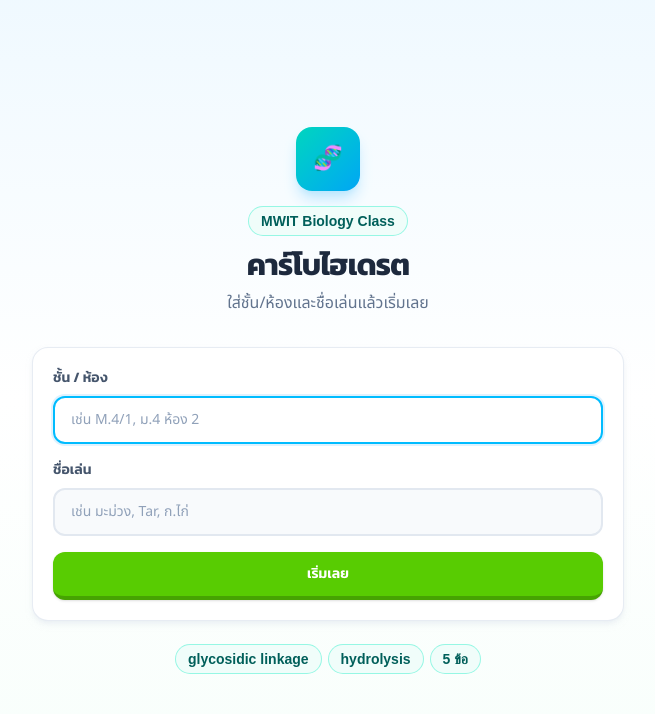
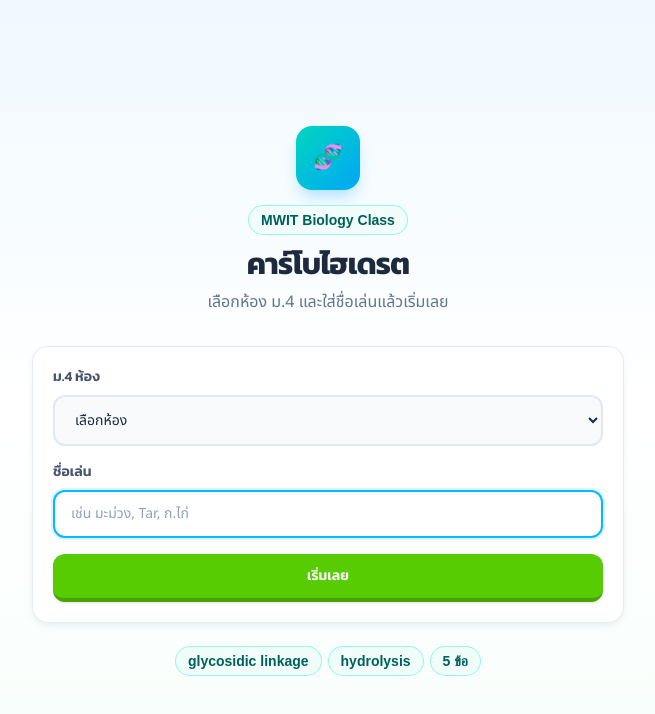
Before and after one commit to asenayai/carb-quiz, a Next.js app: page / in a window 1280 px wide. Shown: the top 714 px of the page, without its empty margins (312-967 px from the left). Built offline with nearby package versions, Linux system fonts and the light colour scheme; a web font is replaced by a local one.

Commit message:
Restrict class selection to M.4 rooms 1–10.
Replace free-text room entry with a dropdown of M.4/1–M.4/10 on the home page and validate the same options server-side for admin filtering.

Co-authored-by: Cursor <cursoragent@cursor.com>

```diff
--- a/app/api/admin/settings/route.ts
+++ b/app/api/admin/settings/route.ts
@@ -1,11 +1,12 @@
 import { NextResponse } from "next/server";
 import { z } from "zod";
+import { CLASS_ROOMS, mergeClassLabels } from "@/lib/class-rooms";
 import { setSetting } from "@/lib/quiz-settings";
 import { getSupabase } from "@/lib/supabase/server";
 import { checkAdminPassword } from "@/lib/utils";
 
 const bodySchema = z.object({
-  currentClass: z.string().trim().min(1).max(48).optional(),
+  currentClass: z.enum(CLASS_ROOMS).optional(),
 });
 
 export async function POST(request: Request) {
@@ -49,12 +50,10 @@ export async function GET(request: Request) {
       .select("class_label")
       .eq("quiz_id", "carb-ap");
 
-    const classLabels = [
-      ...new Set([
-        config.currentClass,
-        ...(classes || []).map((r) => r.class_label as string),
-      ]),
-    ].filter(Boolean);
+    const classLabels = mergeClassLabels([
+      config.currentClass,
+      ...(classes || []).map((r) => r.class_label as string),
+    ]);
 
     return NextResponse.json({ ...config, classLabels });
   } catch (err) {
--- a/app/api/results/route.ts
+++ b/app/api/results/route.ts
@@ -1,5 +1,6 @@
 import { NextResponse } from "next/server";
 import { QUIZ_ID } from "@/lib/quiz-data";
+import { mergeClassLabels } from "@/lib/class-rooms";
 import { getQuizConfig } from "@/lib/quiz-settings";
 import { getSupabase } from "@/lib/supabase/server";
 import { checkAdminPassword } from "@/lib/utils";
@@ -76,12 +77,10 @@ export async function GET(request: Request) {
       .eq("quiz_id", QUIZ_ID);
 
     const { currentClass, questionImages } = await getQuizConfig(supabase);
-    const classLabels = [
-      ...new Set([
-        currentClass,
-        ...(allClasses || []).map((r) => r.class_label as string),
-      ]),
-    ].filter(Boolean);
+    const classLabels = mergeClassLabels([
+      currentClass,
+      ...(allClasses || []).map((r) => r.class_label as string),
+    ]);
 
     let questionStats: QuestionStat[] = [];
     if (classFilter) {
--- a/app/api/submit/route.ts
+++ b/app/api/submit/route.ts
@@ -1,5 +1,6 @@
 import { NextResponse } from "next/server";
 import { z } from "zod";
+import { CLASS_ROOMS } from "@/lib/class-rooms";
 import { QUIZ_ID } from "@/lib/quiz-data";
 import { getCurrentClass } from "@/lib/quiz-settings";
 import { computeAttempt } from "@/lib/scoring";
@@ -13,7 +14,7 @@ const pickSchema = z.object({
 
 const bodySchema = z.object({
   nickname: z.string().trim().min(1).max(24),
-  classLabel: z.string().trim().min(1).max(48).optional(),
+  classLabel: z.enum(CLASS_ROOMS).optional(),
   picks: z.array(pickSchema).length(5),
   durationSec: z.number().int().min(0).optional(),
 });
--- a/app/page.tsx
+++ b/app/page.tsx
@@ -13,7 +13,7 @@ export default function HomePage() {
           คาร์โบไฮเดรต
         </h1>
         <p className="mt-2 text-base text-slate-500">
-          ใส่ชั้น/ห้องและชื่อเล่นแล้วเริ่มเลย
+          เลือกห้อง ม.4 และใส่ชื่อเล่นแล้วเริ่มเลย
         </p>
       </header>
       <NicknameForm />
--- a/components/AdminClassSettings.tsx
+++ b/components/AdminClassSettings.tsx
@@ -1,6 +1,7 @@
 "use client";
 
-import { useState } from "react";
+import { useEffect, useState } from "react";
+import { CLASS_ROOMS, isValidClassRoom, mergeClassLabels } from "@/lib/class-rooms";
 import { Button, Card, Input } from "./ui";
 
 type Props = {
@@ -20,7 +21,13 @@ export function AdminClassSettings({
   onClassChange,
   onRefresh,
 }: Props) {
-  const [newClass, setNewClass] = useState(currentClass);
+  const [newClass, setNewClass] = useState<string>(
+    isValidClassRoom(currentClass) ? currentClass : CLASS_ROOMS[0]
+  );
+
+  useEffect(() => {
+    setNewClass(isValidClassRoom(currentClass) ? currentClass : CLASS_ROOMS[0]);
+  }, [currentClass]);
   const [resetConfirm, setResetConfirm] = useState("");
   const [resetScope, setResetScope] = useState<"class" | "all">("class");
   const [busy, setBusy] = useState(false);
@@ -97,12 +104,17 @@ export function AdminClassSettings({
             ค่าเริ่มต้น (ใช้เมื่อนักเรียนไม่ได้กรอกชั้น/ห้อง)
           </label>
           <div className="flex gap-2">
-            <Input
+            <select
               value={newClass}
               onChange={(e) => setNewClass(e.target.value)}
-              placeholder="เช่น M.4/1, M.4/2"
-              maxLength={48}
-            />
+              className="w-full rounded-xl border-2 border-slate-200 bg-slate-50 px-4 py-3 text-sm outline-none focus:border-sky-400"
+            >
+              {CLASS_ROOMS.map((room) => (
+                <option key={room} value={room}>
+                  {room}
+                </option>
+              ))}
+            </select>
             <Button onClick={saveClass} disabled={busy}>
               บันทึก
             </Button>
@@ -121,8 +133,8 @@ export function AdminClassSettings({
             onChange={(e) => onClassChange(e.target.value)}
             className="w-full rounded-xl border-2 border-slate-200 bg-slate-50 px-4 py-3 text-sm outline-none focus:border-sky-400"
           >
-            <option value="">ทุกชั้นเรียน</option>
-            {classLabels.map((c) => (
+            <option value="">ทุกห้อง</option>
+            {mergeClassLabels(classLabels).map((c) => (
               <option key={c} value={c}>
                 {c}
               </option>
--- a/components/NicknameForm.tsx
+++ b/components/NicknameForm.tsx
@@ -2,10 +2,14 @@
 
 import { useRouter } from "next/navigation";
 import { useState } from "react";
+import { CLASS_ROOMS, isValidClassRoom } from "@/lib/class-rooms";
 import { Button, Card, Input } from "./ui";
 
 export const NICKNAME_KEY = "carb-quiz-nickname";
 export const CLASS_KEY = "carb-quiz-class";
+
+const selectClass =
+  "w-full rounded-xl border-2 border-slate-200 bg-slate-50 px-4 py-3 text-sm text-slate-800 outline-none transition focus:border-sky-400 focus:bg-white focus:ring-2 focus:ring-sky-100";
 
 export function getStoredNickname(): string | null {
   if (typeof window === "undefined") return null;
@@ -14,7 +18,8 @@ export function getStoredNickname(): string | null {
 
 export function getStoredClass(): string | null {
   if (typeof window === "undefined") return null;
-  return sessionStorage.getItem(CLASS_KEY);
+  const value = sessionStorage.getItem(CLASS_KEY);
+  return value && isValidClassRoom(value) ? value : null;
 }
 
 export function NicknameForm() {
@@ -25,19 +30,18 @@ export function NicknameForm() {
 
   function handleStart() {
     const trimmedName = nickname.trim();
-    const trimmedClass = classRoom.trim();
 
+    if (!classRoom) {
+      setError("เลือกห้องก่อนนะ");
+      return;
+    }
     if (!trimmedName) {
       setError("ใส่ชื่อเล่นก่อนนะ");
       return;
     }
-    if (!trimmedClass) {
-      setError("ใส่ชั้น/ห้องก่อนนะ");
-      return;
-    }
 
     sessionStorage.setItem(NICKNAME_KEY, trimmedName.slice(0, 24));
-    sessionStorage.setItem(CLASS_KEY, trimmedClass.slice(0, 48));
+    sessionStorage.setItem(CLASS_KEY, classRoom);
     router.push("/quiz");
   }
 
@@ -47,19 +51,24 @@ export function NicknameForm() {
         htmlFor="class-room"
         className="font-heading mb-2 block text-sm font-semibold text-slate-600"
       >
-        ชั้น / ห้อง
+        ม.4 ห้อง
       </label>
-      <Input
+      <select
         id="class-room"
-        placeholder="เช่น M.4/1, ม.4 ห้อง 2"
-        maxLength={48}
         value={classRoom}
         onChange={(e) => {
           setClassRoom(e.target.value);
           setError("");
         }}
-        autoFocus
-      />
+        className={selectClass}
+      >
+        <option value="">เลือกห้อง</option>
+        {CLASS_ROOMS.map((room) => (
+          <option key={room} value={room}>
+            {room}
+          </option>
+        ))}
+      </select>
 
       <label
         htmlFor="nickname"
@@ -77,6 +86,7 @@ export function NicknameForm() {
           setError("");
         }}
         onKeyDown={(e) => e.key === "Enter" && handleStart()}
+        autoFocus
       />
       {error && <p className="mt-2 text-sm font-medium text-red-500">{error}</p>}
       <Button className="mt-4 w-full" onClick={handleStart}>
--- /dev/null
+++ b/lib/class-rooms.ts
@@ -0,0 +1,22 @@
+export const CLASS_ROOMS = [
+  "M.4/1",
+  "M.4/2",
+  "M.4/3",
+  "M.4/4",
+  "M.4/5",
+  "M.4/6",
+  "M.4/7",
+  "M.4/8",
+  "M.4/9",
+  "M.4/10",
+] as const;
+
+export type ClassRoom = (typeof CLASS_ROOMS)[number];
+
+export function isValidClassRoom(value: string): value is ClassRoom {
+  return (CLASS_ROOMS as readonly string[]).includes(value);
+}
+
+export function mergeClassLabels(existing: string[]): string[] {
+  return [...new Set([...CLASS_ROOMS, ...existing.filter(Boolean)])];
+}
```
Also changed, not shown: 1 other file (tests, documents, lock files or other folders).
